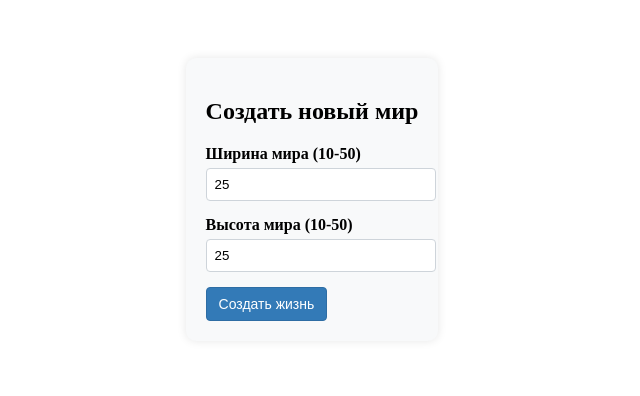
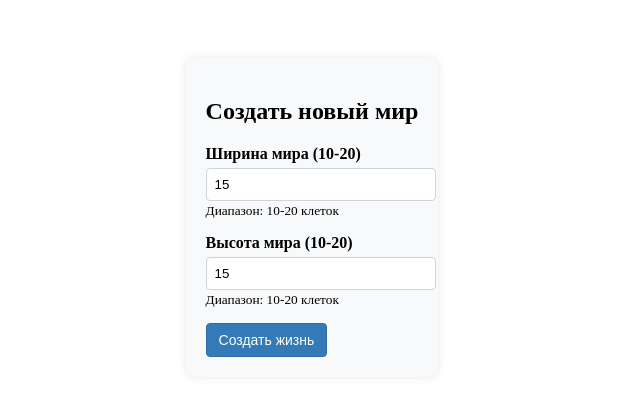
Before and after one commit to user-aefimov/game_life, a Flask app: page / in a window 1280 px wide. Shown: the top 396 px of the page, without its empty margins (328-968 px from the left). Run offline with Flask 3, Linux system fonts and the light colour scheme.

```diff
--- a/templates/index.html
+++ b/templates/index.html
@@ -4,13 +4,15 @@
     <h2>Создать новый мир</h2>
     <form method="POST" action="{{ url_for('index') }}">
       <div class="form-group">
-        <label for="width">Ширина мира (10-50)</label>
-        <input type="number" id="width" name="width" min="10" max="50" value="25" required>
+        <label for="width">Ширина мира (10-20)</label>
+        <input type="number" id="width" name="width" min="10" max="20" value="15" required>
+        <small class="form-text text-muted">Диапазон: 10-20 клеток</small>
       </div>
 
       <div class="form-group">
-        <label for="height">Высота мира (10-50)</label>
-        <input type="number" id="height" name="height" min="10" max="50" value="25" required>
+        <label for="height">Высота мира (10-20)</label>
+        <input type="number" id="height" name="height" min="10" max="20" value="15" required>
+        <small class="form-text text-muted">Диапазон: 10-20 клеток</small>
       </div>
 
       <button type="submit" class="btn btn-primary">Создать жизнь</button>
@@ -49,3 +51,57 @@
     }
   </style>
 {% endblock %}
+
+{% block scripts %}
+  {{ super() }}
+  <script>
+    document.querySelector('form').addEventListener('submit', function(e) {
+        const widthInput = document.getElementById('width');
+        const heightInput = document.getElementById('height');
+        let isValid = true;
+
+        // Проверка ширины
+        if (parseInt(widthInput.value) < 10 || parseInt(widthInput.value) > 20) {
+            widthInput.classList.add('error-border');
+            isValid = false;
+        } else {
+            widthInput.classList.remove('error-border');
+        }
+
+        // Проверка высоты
+        if (parseInt(heightInput.value) < 10 || parseInt(heightInput.value) > 20) {
+            heightInput.classList.add('error-border');
+            isValid = false;
+        } else {
+            heightInput.classList.remove('error-border');
+        }
+
+        if (!isValid) {
+            e.preventDefault();
+            setTimeout(() => {
+                widthInput.classList.remove('error-border');
+                heightInput.classList.remove('error-border');
+            }, 500);
+            alert('Пожалуйста, введите значения от 10 до 20');
+        }
+    });
+
+    // Динамическая проверка
+    function validateInput(input) {
+        const value = parseInt(input.value);
+        if (isNaN(value) || value < 10 || value > 20) {
+            input.classList.add('error-border');
+        } else {
+            input.classList.remove('error-border');
+        }
+    }
+
+    document.getElementById('width').addEventListener('input', function() {
+        validateInput(this);
+    });
+
+    document.getElementById('height').addEventListener('input', function() {
+        validateInput(this);
+    });
+  </script>
+{% endblock %}
```
